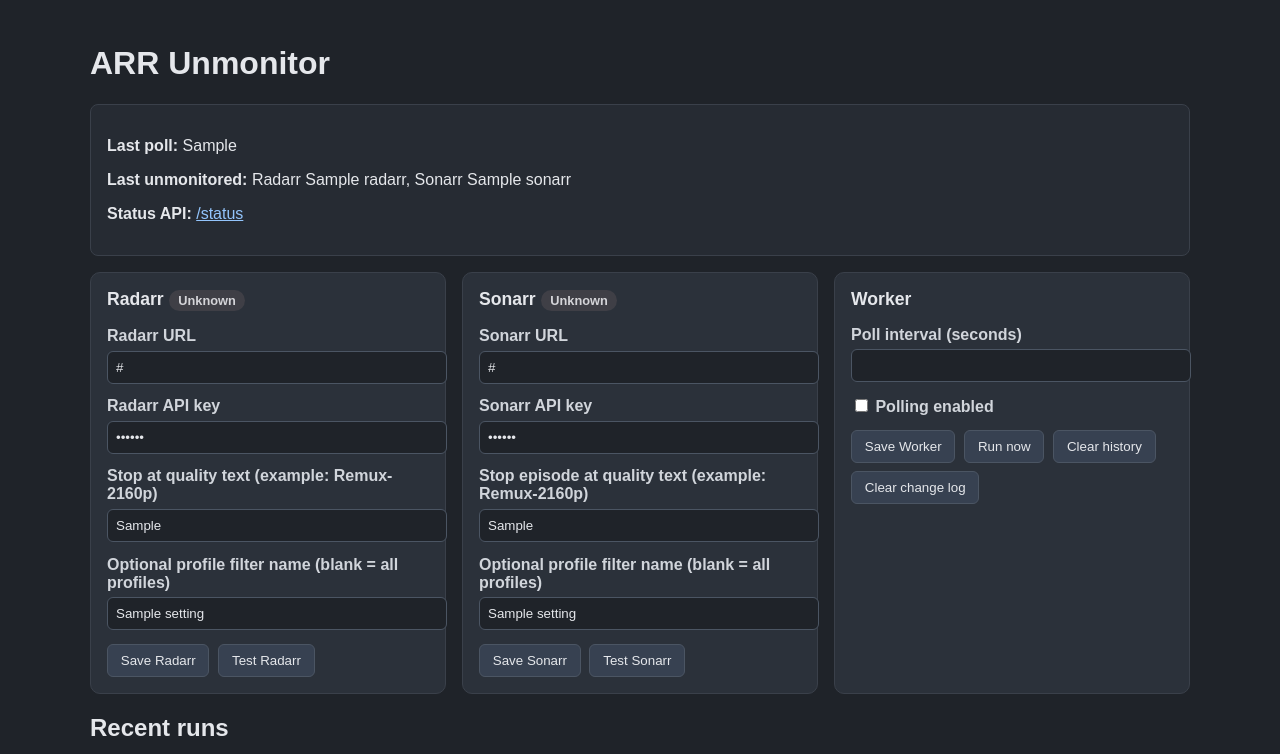
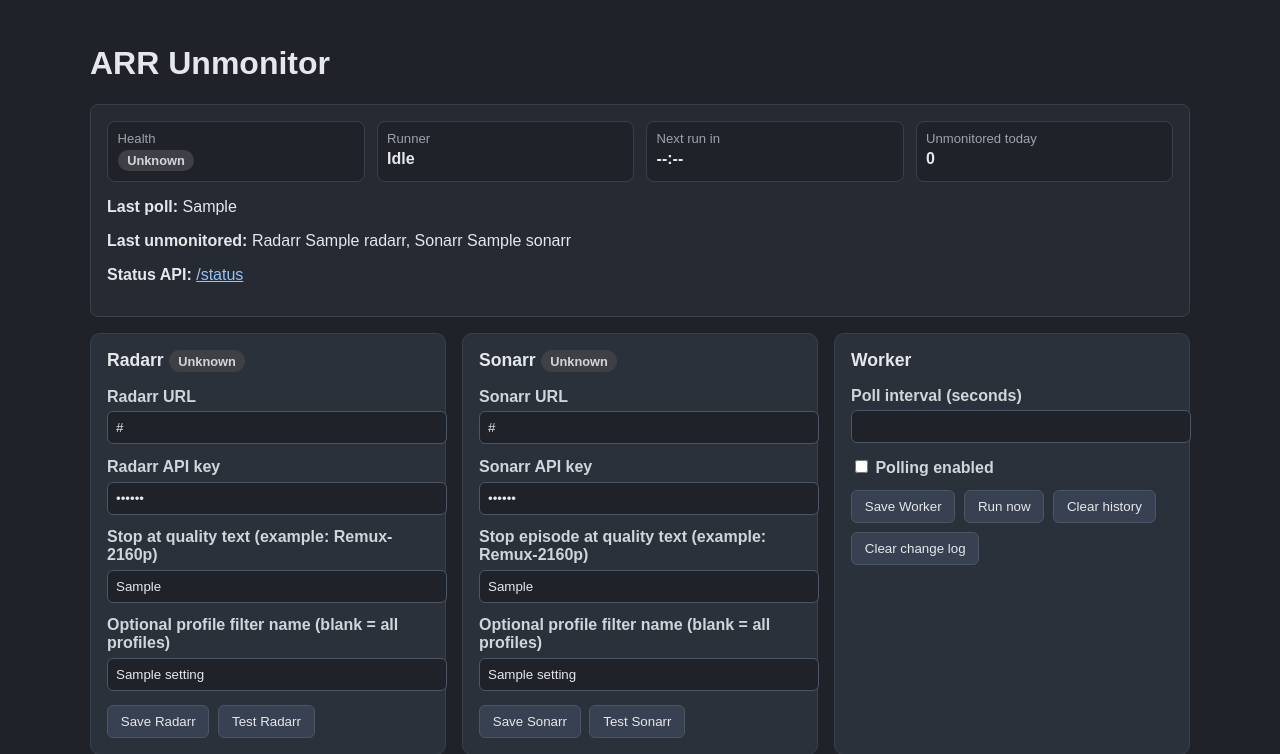
Before and after one commit to RenegadeUK/arr-unmonitor, a Python web app: template app/templates/index.html in a window 1280 px wide. Shown: the top 754 px of the page. Run offline with Jinja, Linux system fonts and the light colour scheme; the template is opened without the code that fills it: most values are stand-ins (such as "Sample title", 1, 10 or a date in 2020).

Commit message:
Add live runtime status visuals and countdown telemetry

```diff
--- a/app/poller.py
+++ b/app/poller.py
@@ -136,6 +136,9 @@ class ArrPoller:
 
     def clear_history(self) -> None:
         self.stats.recent_runs.clear()
+
+    def is_running(self) -> bool:
+        return self._run_lock.locked()
 
     def update_service_status(self, service: str, ok: bool, message: str) -> None:
         self.stats.service_status[service] = {
--- a/app/templates/index.html
+++ b/app/templates/index.html
@@ -21,6 +21,10 @@
       button { padding: 0.5rem 0.8rem; cursor: pointer; border: 1px solid #4b5563; border-radius: 6px; background: #374151; color: #e5e7eb; }
       button:hover { background: #4b5563; }
       .status { background: #262b33; padding: 1rem; border-radius: 8px; margin-bottom: 1rem; border: 1px solid #3a404a; }
+      .status-grid { display: grid; grid-template-columns: repeat(auto-fit, minmax(180px, 1fr)); gap: 0.75rem; margin-bottom: 0.8rem; }
+      .status-chip { background: #1f2329; border: 1px solid #3a404a; border-radius: 8px; padding: 0.6rem; }
+      .chip-label { color: #9ca3af; font-size: 0.82rem; margin-bottom: 0.2rem; }
+      .chip-value { font-weight: 700; }
       .error { color: #fca5a5; }
       .notice { color: #86efac; }
       .badge { display: inline-block; padding: 0.2rem 0.6rem; border-radius: 999px; font-size: 0.8rem; font-weight: bold; }
@@ -38,6 +42,24 @@
       <h1>ARR Unmonitor</h1>
 
       <div class="status">
+        <div class="status-grid">
+          <div class="status-chip">
+            <div class="chip-label">Health</div>
+            <div class="chip-value"><span id="health-badge" class="badge badge-unknown">Unknown</span></div>
+          </div>
+          <div class="status-chip">
+            <div class="chip-label">Runner</div>
+            <div id="runner-state" class="chip-value">Idle</div>
+          </div>
+          <div class="status-chip">
+            <div class="chip-label">Next run in</div>
+            <div id="next-run-countdown" class="chip-value">--:--</div>
+          </div>
+          <div class="status-chip">
+            <div class="chip-label">Unmonitored today</div>
+            <div id="unmonitored-today" class="chip-value">0</div>
+          </div>
+        </div>
         <p><strong>Last poll:</strong> {{ last_run }}</p>
         <p><strong>Last unmonitored:</strong> Radarr {{ stats.last_unmonitored['radarr'] }}, Sonarr {{ stats.last_unmonitored['sonarr'] }}</p>
         <p><strong>Status API:</strong> <a href="/status" target="_blank" rel="noopener">/status</a></p>
@@ -225,6 +247,87 @@
         el.textContent = 'Disconnected';
       }
 
+      function pad2(value) {
+        return String(value).padStart(2, '0');
+      }
+
+      function formatCountdown(seconds) {
+        if (seconds === null || typeof seconds === 'undefined') {
+          return '--:--';
+        }
+        const safe = Math.max(0, Number(seconds) || 0);
+        const minutes = Math.floor(safe / 60);
+        const remSeconds = Math.floor(safe % 60);
+        return `${pad2(minutes)}:${pad2(remSeconds)}`;
+      }
+
+      function applyHealthBadge(state) {
+        const el = document.getElementById('health-badge');
+        if (!el) {
+          return;
+        }
+        el.classList.remove('badge-ok', 'badge-bad', 'badge-unknown');
+        if (state === 'healthy') {
+          el.classList.add('badge-ok');
+          el.textContent = 'Healthy';
+          return;
+        }
+        if (state === 'running') {
+          el.classList.add('badge-unknown');
+          el.textContent = 'Running';
+          return;
+        }
+        if (state === 'paused') {
+          el.classList.add('badge-unknown');
+          el.textContent = 'Paused';
+          return;
+        }
+        if (state === 'error') {
+          el.classList.add('badge-bad');
+          el.textContent = 'Error';
+          return;
+        }
+        el.classList.add('badge-unknown');
+        el.textContent = 'Unknown';
+      }
+
+      let runtimeState = {
+        seconds_until_next_run: null,
+      };
+
+      function renderRuntime(runtime) {
+        runtimeState.seconds_until_next_run = runtime && typeof runtime.seconds_until_next_run !== 'undefined'
+          ? runtime.seconds_until_next_run
+          : null;
+
+        const runner = document.getElementById('runner-state');
+        if (runner) {
+          runner.textContent = runtime && runtime.is_running ? 'Running now...' : 'Idle';
+        }
+
+        const today = document.getElementById('unmonitored-today');
+        if (today) {
+          today.textContent = String(runtime && typeof runtime.unmonitored_today !== 'undefined' ? runtime.unmonitored_today : 0);
+        }
+
+        applyHealthBadge(runtime ? runtime.health_state : undefined);
+        const countdown = document.getElementById('next-run-countdown');
+        if (countdown) {
+          countdown.textContent = formatCountdown(runtimeState.seconds_until_next_run);
+        }
+      }
+
+      function tickCountdown() {
+        if (runtimeState.seconds_until_next_run === null || typeof runtimeState.seconds_until_next_run === 'undefined') {
+          return;
+        }
+        runtimeState.seconds_until_next_run = Math.max(0, runtimeState.seconds_until_next_run - 1);
+        const countdown = document.getElementById('next-run-countdown');
+        if (countdown) {
+          countdown.textContent = formatCountdown(runtimeState.seconds_until_next_run);
+        }
+      }
+
       async function refreshBadges() {
         try {
           const response = await fetch('/status', { cache: 'no-store' });
@@ -235,14 +338,17 @@
           const serviceStatus = data.service_status || {};
           applyBadge('radarr-badge', serviceStatus.radarr);
           applyBadge('sonarr-badge', serviceStatus.sonarr);
+          renderRuntime(data.runtime || {});
         } catch (_err) {
           applyBadge('radarr-badge', { ok: false });
           applyBadge('sonarr-badge', { ok: false });
+          applyHealthBadge('error');
         }
       }
 
       refreshBadges();
-      setInterval(refreshBadges, 10000);
+      setInterval(refreshBadges, 5000);
+      setInterval(tickCountdown, 1000);
     </script>
   </body>
 </html>
```
Also changed, not shown: app/change_log.py (+22 -0 lines), app/main.py (+25 -0 lines).
